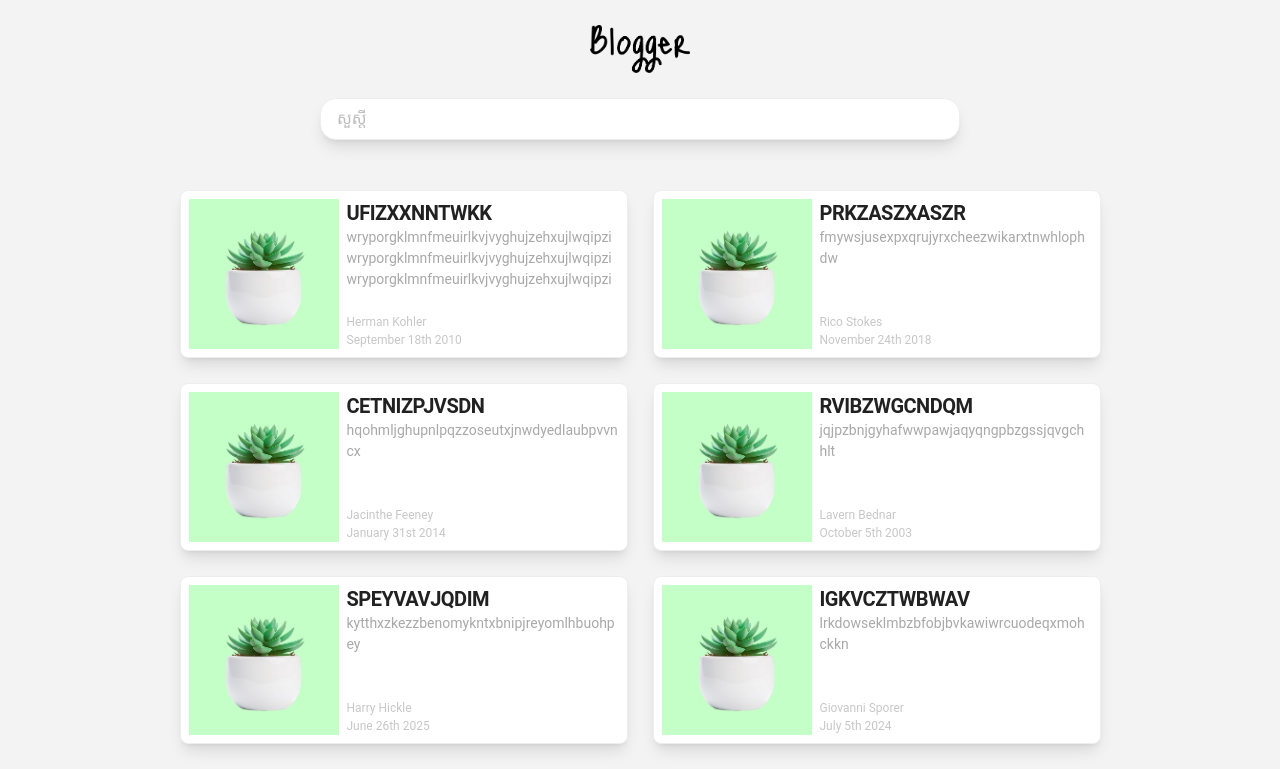
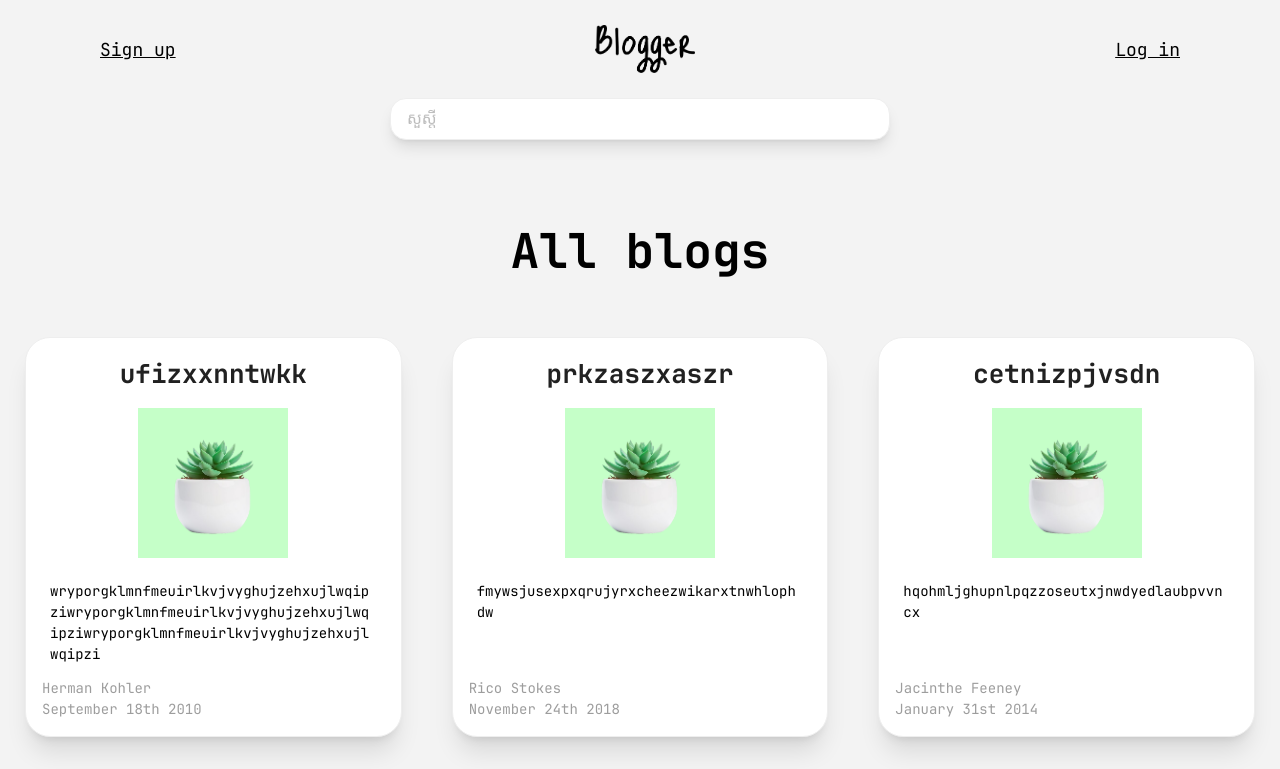
Before and after one commit to RethtihpongEM/blog-app, a React (Vite) app in the folder client/: page / in a window 1280 px wide. Shown: the top 769 px of the page. Built offline with nearby package versions, Linux system fonts and the light colour scheme.

Commit message:
finished homepage design

```diff
--- a/client/src/components/BlogCard.jsx
+++ b/client/src/components/BlogCard.jsx
@@ -7,23 +7,21 @@ export const BlogCard = (props) => {
   const { title, description, author, date } = blog;
   return (
     <div
-      className="max-w-md p-2 bg-white border border-gray-200 rounded-lg shadow-lg dark:border-gray-700 flex justify-between items-center break-all gap-x-2 transform
-    hover:-translate-y-2 hover:scale-[105%] transition duration-100 ease-in"
+      className="max-w-[400px] h-[400px] bg-white border border-gray-200 rounded-[25px] shadow-xl flex flex-col justify-between items-center break-all transform
+    hover:-translate-y-2 hover:scale-[105%] transition duration-100 ease-in p-4 overflow-auto"
     >
-      <img className="w-[150px]" src={flowerVase} />
-      <div className=" h-full flex flex-col justify-between">
-        <div className="items-start">
-          <a href="#">
-            <h5 className="text-xl font-bold tracking-tight text-gray-900 dark:text-white">
-              {title.toUpperCase()}
-            </h5>
-          </a>
-          <p className="text-[#a9a9a9] text-[14px]">{description}</p>
-        </div>
-        <div className="text-[#c7c7c7] text-[12px]">
-          <p>{author}</p>
-          <p>{date}</p>
-        </div>
+      <div className="flex flex-col justify-start items-center gap-y-[15px] w-full h-full">
+      <h5 className="text-[26px] font-bold text-gray-900 dark:text-white font-jetbrainMonoBold">
+        {title}
+      </h5>
+      <img alt="flower pic" className="w-[150px] h-[150px]" src={flowerVase} />
+      <p className="p-2 text-[14px] w-full font-jetbrainMonoRegular ">
+        {description}
+      </p>
+      </div>
+      <div className="items-start w-full text-[#9D9D9D] text-[14px] font-jetbrainMonoRegular">
+        <p>{author}</p>
+        <p>{date}</p>
       </div>
     </div>
   );
--- /dev/null
+++ b/client/src/components/Footer.jsx
@@ -0,0 +1,18 @@
+import facebookLogo from "../assets/Facebook_Logo_2023.png"
+import instagramLogo from "../assets/—Pngtree—three-dimensional instagram icon_9015419.png"
+import linkindLogo from "../assets/702300.png"
+import githubLogo from "../assets/25231 (1).png"
+
+export const Footer = () => {
+  return (
+    <footer className="border-t-2 border-black mx-[25px] md:mx-[100px] lg:mx-[200px] text-center items-center flex flex-col pt-[30px] gap-y-[30px] my-[30px]">
+      <div className="flex gap-x-[25px] lg:gap-x-[50px] md:gap-x-[50px]">
+        <img className="w-[40px] h-[40px]" src={facebookLogo}/>
+        <img className="w-[40px] h-[40px]" src={instagramLogo}/>
+        <img className="w-[40px] h-[40px]" src={linkindLogo}/>
+        <img className="w-[40px] h-[40px]" src={githubLogo}/>
+      </div>
+      <p className=" font-jetbrainMonoBold text-[16px]">Designed and developed by Em Ormreth Rethtihpong</p>
+    </footer>
+  )
+}
--- a/client/src/components/Navbar.jsx
+++ b/client/src/components/Navbar.jsx
@@ -1,25 +1,16 @@
+import { NavLink } from "react-router-dom";
 import bloggerLogo from "../assets/Blogger.png";
 
 export const Navbar = () => {
   return (
-    <nav className="flex flex-col justify-center items-center w-full py-[25px] gap-y-[25px]">
-      <div className="w-full flex justify-center">
+    <nav className="flex flex-col justify-center items-center w-full px-[25px] py-[25px] gap-y-[25px] lg:px-[100px]">
+      <div className="w-full flex justify-between items-center">
+        <NavLink className="font-jetbrainMonoRegular text-[18px] underline hover:no-underline" to={'register'}>Sign up</NavLink>
         <img className="max-w-[100px]" src={bloggerLogo} />
-        {/* <svg
-          xmlns="http://www.w3.org/2000/svg"
-          viewBox="0 0 24 24"
-          fill="currentColor"
-          className="w-[45px] h-[45px]"
-        >
-          <path
-            fillRule="evenodd"
-            d="M18.685 19.097A9.723 9.723 0 0021.75 12c0-5.385-4.365-9.75-9.75-9.75S2.25 6.615 2.25 12a9.723 9.723 0 003.065 7.097A9.716 9.716 0 0012 21.75a9.716 9.716 0 006.685-2.653zm-12.54-1.285A7.486 7.486 0 0112 15a7.486 7.486 0 015.855 2.812A8.224 8.224 0 0112 20.25a8.224 8.224 0 01-5.855-2.438zM15.75 9a3.75 3.75 0 11-7.5 0 3.75 3.75 0 017.5 0z"
-            clipRule="evenodd"
-          />
-        </svg> */}
+        <NavLink className="font-jetbrainMonoRegular text-[18px] underline hover:no-underline" to={'login'}>Log in</NavLink>
       </div>
       <div className="flex justify-center items-center w-full">
-        <input className="px-4 py-2 w-1/2 shadow-lg rounded-2xl border" placeholder="សួស្តី"/>
+        <input className="px-4 py-2 min-w-[300px] md:w-[400px] lg:w-[500px] shadow-lg rounded-2xl border" placeholder="សួស្តី"/>
       </div>
     </nav>
   );
--- a/client/src/index.css
+++ b/client/src/index.css
@@ -1,3 +1,13 @@
 @tailwind base;
 @tailwind components;
 @tailwind utilities;
+
+@font-face {
+  font-family: 'JetBrainMonoRegular';
+  src: url('./assets/fonts/JetBrainsMono-Regular.woff2');
+}
+
+@font-face {
+  font-family: 'JetBrainMonoBold';
+  src: url('./assets/fonts/JetBrainsMono-Bold.woff2');
+}
--- a/client/src/pages/WelcomePage.jsx
+++ b/client/src/pages/Homepage.jsx
@@ -1,18 +1,21 @@
 import { Navbar } from "../components/Navbar";
 import { BlogCard } from "../components/BlogCard";
 import blogData from "../../data/Blog.json";
+import { Footer } from "../components/Footer";
 
 export const WelcomePage = () => {
   return (
     <>
       <Navbar />
+        <p className=" font-jetbrainMonoBold text-[48px] mb-[50px] mt-[50px] text-center">All blogs</p>
       <div className="flex justify-center items-center align-middle w-full px-[25px] my-[25px]">
-        <div className="grid grid-cols-1 sm:grid-cols-2 lg:grid-cols-2 md:grid-cols-2 gap-[25px]">
+        <div className="grid grid-cols-1 sm:grid-cols-2 lg:grid-cols-3 md:grid-cols-2 gap-[50px]">
           {blogData.map((blog, key) => {
             return <BlogCard key={key} blog={blog} />;
           })}
         </div>
       </div>
+      <Footer/>
     </>
   );
 };
--- a/client/src/router.jsx
+++ b/client/src/router.jsx
@@ -2,7 +2,7 @@ import {createBrowserRouter} from "react-router-dom"
 import { Signup } from "./pages/authentication/Signup"
 import { NotFoundPage } from "./pages/NotFoundPage"
 import { Login } from "./pages/authentication/Login"
-import { WelcomePage } from "./pages/WelcomePage"
+import { WelcomePage } from "./pages/Homepage"
 
 const router = createBrowserRouter([
   {
--- a/client/tailwind.config.js
+++ b/client/tailwind.config.js
@@ -7,7 +7,12 @@ const withMT = require("@material-tailwind/react/utils/withMT");
 module.exports = withMT({
   content: ["./index.html", "./src/**/*.{vue,js,ts,jsx,tsx}"],
   theme: {
-    extend: {},
+    extend: {
+      fontFamily:{
+        jetbrainMonoRegular: ["JetBrainMonoRegular"],
+        jetbrainMonoBold: ["JetBrainMonoBold"]
+      }
+    },
     // screens: {
     //   'sm': '375px',
     //   // => @media (min-width: 576px) { ... }
```
Also changed, not shown: client/src/assets/fonts/JetBrainsMono-Bold.woff2 (added), client/src/assets/fonts/JetBrainsMono-Regular.woff2 (added).
